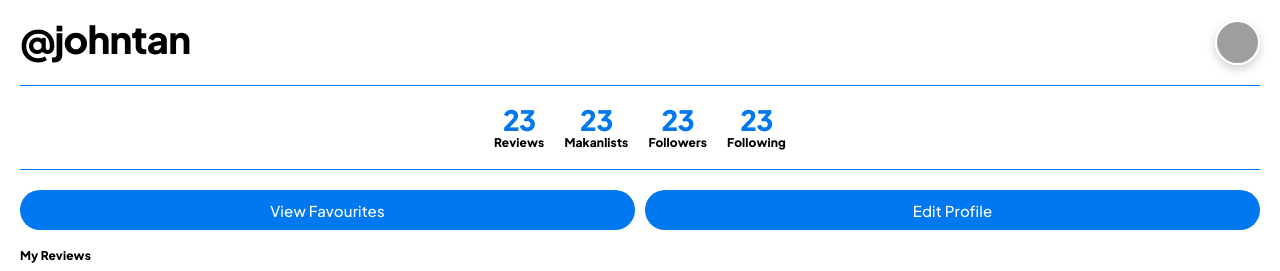
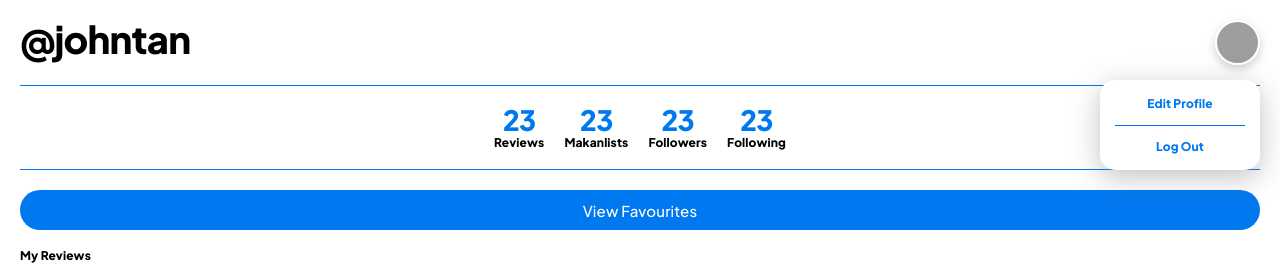
Before and after one commit to markcwy-ra/makan-where-frontend, a React (Create React App) app: page /profile in a window 1280 px wide. Both pictures are taken after a click on the picture 1237 px from the left and 42 px from the top of the page. Shown: the top 271 px of the page. Built offline with nearby package versions, Linux system fonts and the light colour scheme; grey boxes are pictures that could not be loaded.

Commit message:
Added menu toggles for profile & restaurant pages

```diff
--- a/src/Components/Header/Header.js
+++ b/src/Components/Header/Header.js
@@ -2,7 +2,7 @@ import Map from "../../Icons/Map.svg";
 import Search from "../../Icons/Search.svg";
 import "./Header.css";
 
-const Header = ({ children, icon }) => {
+const Header = ({ children, icon, handleClick = null }) => {
   let selectedIcon;
 
   switch (icon) {
@@ -25,9 +25,12 @@ const Header = ({ children, icon }) => {
       <div className="header-title">{children}</div>
       {selectedIcon && (
         <img
+          id={icon}
           className={icon === "profile" ? "header-profilepic" : ""}
           src={selectedIcon}
           alt={icon}
+          onClick={handleClick}
+          style={icon === "profile" ? { cursor: "pointer" } : null}
         />
       )}
     </div>
--- a/src/Components/NavBar/NavBar.js
+++ b/src/Components/NavBar/NavBar.js
@@ -5,7 +5,7 @@ import { useEffect, useState } from "react";
 
 //---------- Components ----------//
 
-import MenuNavBarAdd from "../../Details/Menus/MenuNavBarAdd";
+import MenuNavBar from "../../Details/Menus/MenuNavBar";
 
 //---------- Icons ----------//
 
@@ -43,7 +43,7 @@ const NavBar = ({ handleToggle }) => {
   return (
     <div id="nav">
       {showMenu && (
-        <MenuNavBarAdd handleToggle={handleToggle} setShowMenu={setShowMenu} />
+        <MenuNavBar handleToggle={handleToggle} setShowMenu={setShowMenu} />
       )}
 
       <div className="navbar-icon">
--- a/src/Details/Menus/MenuNavBarAdd.js
+++ b/src/Details/Menus/MenuNavBar.js
@@ -1,12 +1,12 @@
-import "./MenuNavBarAdd.css";
+import "./Menus.css";
 
-const MenuNavBarAdd = ({ handleToggle, setShowMenu }) => {
+const MenuNavBar = ({ handleToggle, setShowMenu }) => {
   const handleClick = (e) => {
     handleToggle(e.currentTarget.id);
     setShowMenu(false);
   };
   return (
-    <div className="menu-add-navbar">
+    <div className="menu-popup menu-navbar">
       <h4 onClick={handleClick} id="review-composer">
         Add Review
       </h4>
@@ -18,4 +18,4 @@ const MenuNavBarAdd = ({ handleToggle, setShowMenu }) => {
   );
 };
 
-export default MenuNavBarAdd;
+export default MenuNavBar;
--- a/src/Details/Menus/MenuNavBarAdd.css
+++ /dev/null
@@ -1,21 +0,0 @@
-.menu-add-navbar {
-  position: absolute;
-  background-color: white;
-  color: #0078ef;
-  padding: 15px;
-  top: -100px;
-  left: 50%;
-  margin-left: -80px;
-  width: 160px;
-  height: 90px;
-  border-radius: 15px;
-  text-align: center;
-  box-shadow: rgba(100, 100, 111, 0.4) 0px 7px 29px 0px;
-  display: flex;
-  flex-direction: column;
-  justify-content: space-between;
-}
-
-.menu-add-navbar h4 {
-  cursor: pointer;
-}
--- /dev/null
+++ b/src/Details/Menus/MenuProfile.js
@@ -0,0 +1,17 @@
+import "./Menus.css";
+
+const MenuProfile = ({ handleClick }) => {
+  return (
+    <div className="menu-popup menu-profile">
+      <h4 onClick={handleClick} id="edit-profile">
+        Edit Profile
+      </h4>
+      <div className="divider-line" />
+      <h4 onClick={handleClick} id="logout">
+        Log Out
+      </h4>
+    </div>
+  );
+};
+
+export default MenuProfile;
--- /dev/null
+++ b/src/Details/Menus/MenuRestaurant.js
@@ -0,0 +1,17 @@
+import "./Menus.css";
+
+const MenuRestaurant = ({ handleClick }) => {
+  return (
+    <div className="menu-popup menu-restaurant">
+      <h4 onClick={handleClick} id="add-review">
+        Add Review
+      </h4>
+      <div className="divider-line" />
+      <h4 onClick={handleClick} id="add-makanlist">
+        Add to Makanlist
+      </h4>
+    </div>
+  );
+};
+
+export default MenuRestaurant;
--- /dev/null
+++ b/src/Details/Menus/Menus.css
@@ -0,0 +1,42 @@
+.menu-popup {
+  display: flex;
+  flex-direction: column;
+  gap: 15px;
+  justify-content: center;
+  position: absolute;
+  background-color: white;
+  color: #0078ef;
+  padding: 15px;
+  border-radius: 15px;
+  text-align: center;
+  box-shadow: rgba(100, 100, 111, 0.4) 0px 7px 29px 0px;
+  z-index: 99;
+}
+
+.menu-popup h4 {
+  cursor: pointer;
+}
+
+.menu-navbar {
+  top: -100px;
+  left: 50%;
+  margin-left: -80px;
+  width: 160px;
+  height: 90px;
+}
+
+.menu-profile {
+  top: 80px;
+  right: 20px;
+  margin-left: -80px;
+  width: 160px;
+  height: 90px;
+}
+
+.menu-restaurant {
+  top: 40px;
+  right: 0;
+  margin-left: -80px;
+  width: 160px;
+  height: 90px;
+}
--- a/src/Pages/Profile/ProfileScreen/ProfileScreen.js
+++ b/src/Pages/Profile/ProfileScreen/ProfileScreen.js
@@ -15,12 +15,18 @@ import Button from "../../../Details/Buttons/Button";
 import { tempListData, tempReviewData, tempUserData } from "../../../tempData";
 import "./ProfileScreen.css";
 import ProfileEditor from "../../../Components/Forms/ProfileEditor";
+import MenuProfile from "../../../Details/Menus/MenuProfile";
 
 //------------------------------//
 
 const ProfileScreen = () => {
   const navigate = useNavigate();
-  const [editToggle, setEditToggle] = useState(false);
+  const [toggleEdit, setToggleEdit] = useState(false);
+  const [showMenu, setShowMenu] = useState(false);
+
+  const handleToggle = () => {
+    setToggleEdit((prev) => !prev);
+  };
 
   const handleClick = (e) => {
     const id = e.currentTarget.id;
@@ -28,19 +34,21 @@ const ProfileScreen = () => {
       navigate("favourites");
     } else if (id === "edit-profile") {
       handleToggle();
+      setShowMenu(false);
+    } else if (id === "logout") {
+      navigate("/");
+    } else if (id === "profile") {
+      setShowMenu((prev) => !prev);
     }
-  };
-
-  const handleToggle = () => {
-    setEditToggle((prev) => !prev);
   };
 
   return (
     <>
-      {editToggle && (
+      {showMenu && <MenuProfile handleClick={handleClick} />}
+      {toggleEdit && (
         <ProfileEditor handleToggle={handleToggle} profileData={tempUserData} />
       )}
-      <Header icon="profile">
+      <Header icon="profile" handleClick={handleClick}>
         <h1>@{tempUserData.username}</h1>
       </Header>
       <div className="profile-page-header">
@@ -51,13 +59,6 @@ const ProfileScreen = () => {
           <Button
             id="favourites"
             label="View Favourites"
-            size="medium"
-            isActive={true}
-            handleClick={handleClick}
-          />
-          <Button
-            id="edit-profile"
-            label="Edit Profile"
             size="medium"
             isActive={true}
             handleClick={handleClick}
--- a/src/Pages/Restaurant/RestaurantScreen/RestaurantScreen.css
+++ b/src/Pages/Restaurant/RestaurantScreen/RestaurantScreen.css
@@ -25,6 +25,7 @@
 
 .restaurant-title-buttons {
   display: flex;
+  position: relative;
   gap: 10px;
 }
 
--- a/src/Pages/Restaurant/RestaurantScreen/RestaurantScreen.js
+++ b/src/Pages/Restaurant/RestaurantScreen/RestaurantScreen.js
@@ -12,6 +12,7 @@ import AddSmall from "../../../Icons/AddSmall.svg";
 
 import "./RestaurantScreen.css";
 import { tempRestPageData } from "../../../tempData";
+import MenuRestaurant from "../../../Details/Menus/MenuRestaurant";
 
 //------------------------------//
 
@@ -19,6 +20,7 @@ const RestaurantScreen = () => {
   const data = { ...tempRestPageData };
   const [heart, setHeart] = useState(false);
   const [openingHours, setOpeningHours] = useState(null);
+  const [showMenu, setShowMenu] = useState(false);
 
   useEffect(() => {
     const hours = {
@@ -65,7 +67,7 @@ const RestaurantScreen = () => {
     setHeart((prev) => !prev);
   };
   const handleMenu = () => {
-    console.log("Add menu");
+    setShowMenu((prev) => !prev);
   };
 
   return (
@@ -79,6 +81,7 @@ const RestaurantScreen = () => {
               <div className="restaurant-title-buttons">
                 <HeartButton heart={heart} handleClick={handleHeart} />
                 <img onClick={handleMenu} src={AddSmall} alt="Add Button" />
+                {showMenu && <MenuRestaurant />}
               </div>
             </div>
             <div className="restaurant-content-details-row">
```
